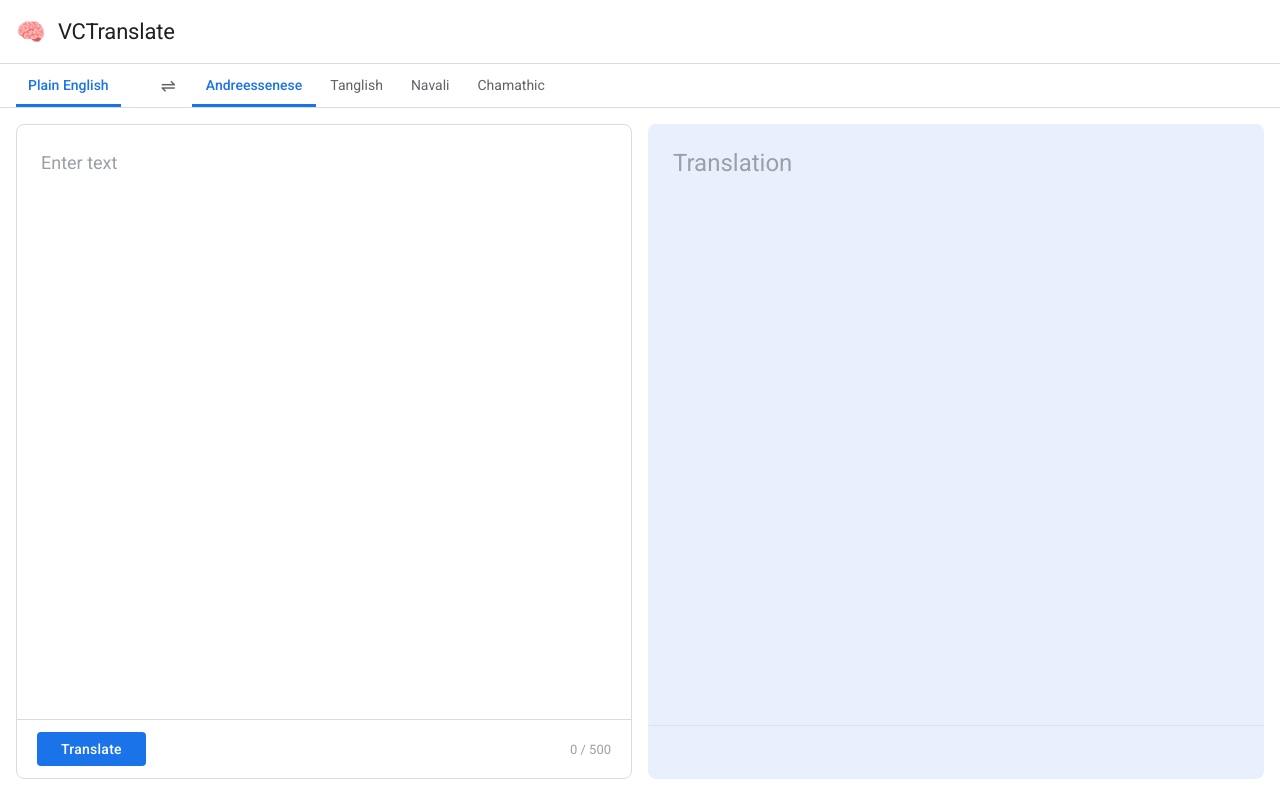
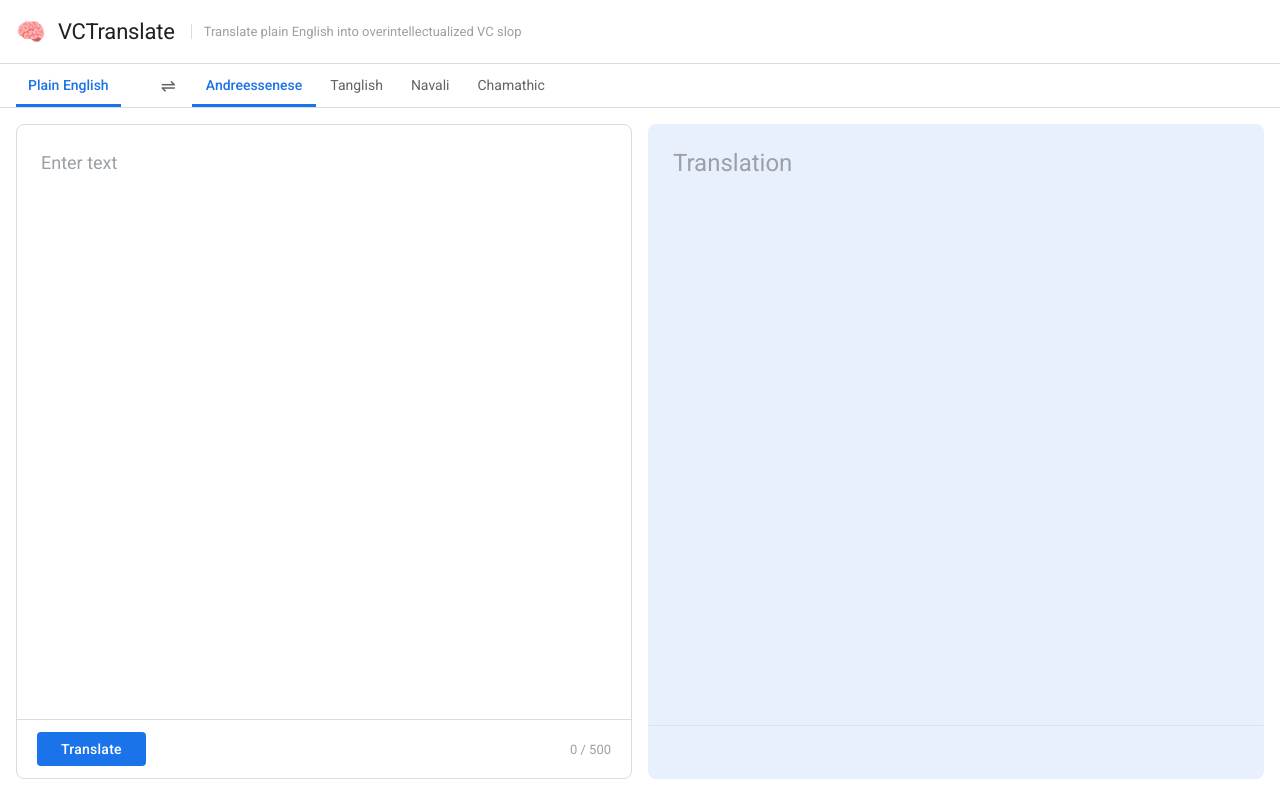
Before and after one commit to Enspy/vc-translator, a React (Vite) app in the folder client/: page / in a window 1280 px wide. Built offline with nearby package versions, Linux system fonts and the light colour scheme.

Commit message:
add nav tagline

```diff
--- a/client/src/App.jsx
+++ b/client/src/App.jsx
@@ -102,6 +102,7 @@ export default function App() {
       <nav className="nav">
         <span className="nav-logo">🧠</span>
         <span className="nav-title">VCTranslate</span>
+        <span className="nav-tagline">Translate plain English into overintellectualized VC slop</span>
       </nav>
 
       <div className="lang-bar">
--- a/client/src/styles/index.css
+++ b/client/src/styles/index.css
@@ -52,6 +52,14 @@ body {
   font-weight: 400;
   color: var(--text);
   letter-spacing: -0.2px;
+}
+
+.nav-tagline {
+  font-size: 13px;
+  color: var(--text-muted);
+  padding-left: 12px;
+  border-left: 1px solid var(--border);
+  margin-left: 4px;
 }
 
 /* ── Language bar ────────────────────────── */
```
